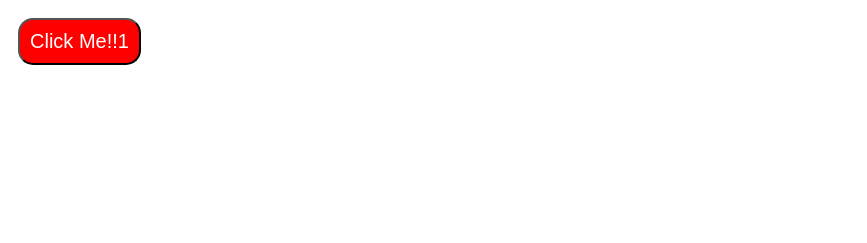
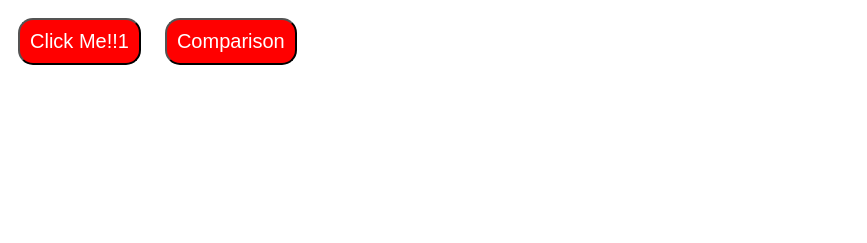
Before and after one commit to sanjayatrital1/WAP, a plain HTML site: page BuggyJavascript/page4.html in a window 1280 px wide. Shown: the top 243 px of the page, without its empty margins (0-867 px from the left). Drawn offline with Linux system fonts and the light colour scheme.

Commit message:
update comparison

```diff
--- a/BuggyJavascript/buggy4.js
+++ b/BuggyJavascript/buggy4.js
@@ -1,3 +1,14 @@
+let somethingElse= function () {
+    'use strict';
+    let greater="5" > "2";
+        if (greater) {
+            alert("Bigger");
+            }
+    let smaller= "5" < "2";
+        if (smaller) {
+            alert("Smaller");
+        }
+    };
 let gogogo = function () {
     'use strict';
         alert("Yay, it works!");
--- a/BuggyJavascript/page4.html
+++ b/BuggyJavascript/page4.html
@@ -10,6 +10,7 @@
 	<body>
 		<div>
 			<button onclick="gogogo();">Click Me!!1</button>
+			<button onclick="somethingElse();">Comparison</button>
 		</div>
 
 		<footer>
```
